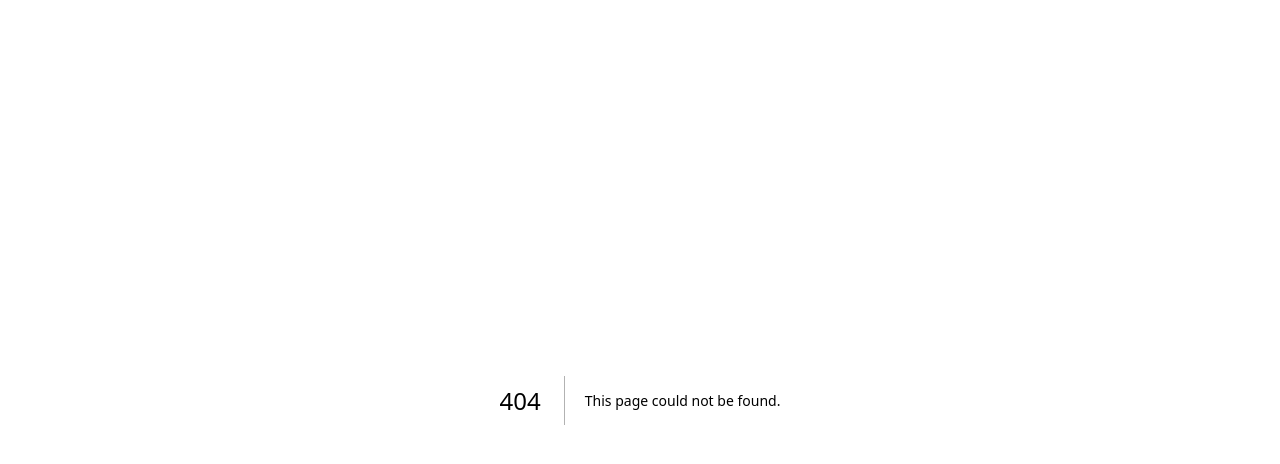
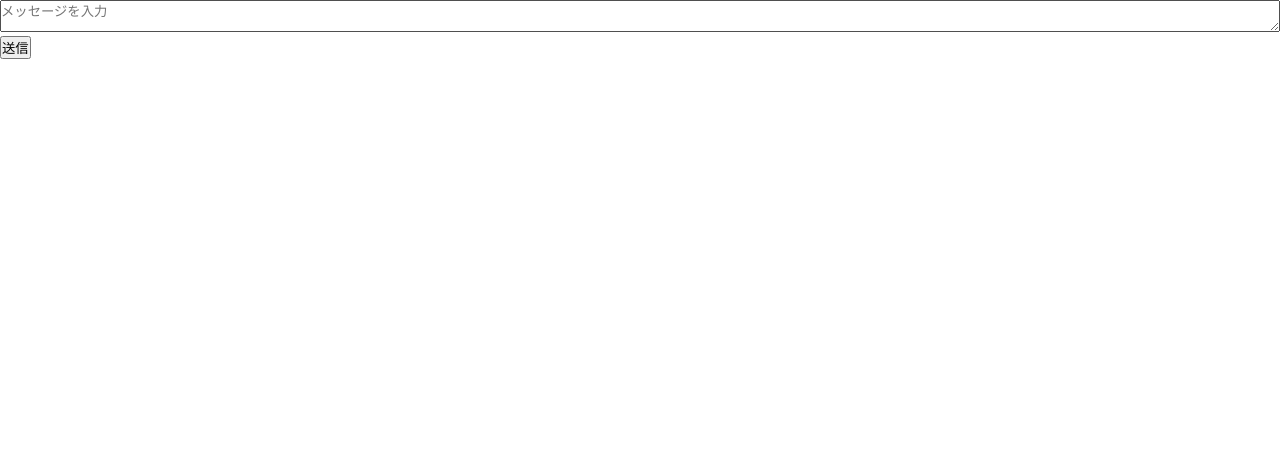
Before and after one commit to Shu1F/intern-match-app, a Next.js app in the folder front-end/: page /profiles/1/messages in a window 1280 px wide. Before the commit this address had no page. Shown: the top 464 px of the page. Built offline with nearby package versions, Linux system fonts and the light colour scheme.

Commit message:
メッセージ送信機能の実装完了

```diff
--- a/front-end/src/app/page.tsx
+++ b/front-end/src/app/page.tsx
@@ -11,7 +11,7 @@ export default function Home() {
       </div>
       <div>
         学生の方はこちら
-        <Link href="/signup/studeny">Sign Up</Link>
+        <Link href="/signup/student">Sign Up</Link>
         <Link href="/signin/student">Sign In</Link>
       </div>
     </>
--- /dev/null
+++ b/front-end/src/app/profiles/[id]/messages/page.tsx
@@ -0,0 +1,68 @@
+"use client";
+
+import React, { ChangeEvent, FormEvent, useState } from "react";
+import { useRouter, useParams } from "next/navigation";
+
+// type messageType = {
+//   body: string;
+//   sender_id: number;
+// };
+
+const MessagePage = () => {
+  const [body, setBody] = useState("");
+  const router = useRouter();
+  const { id } = useParams();
+
+  const handleSubmit = async (e: FormEvent) => {
+    e.preventDefault();
+    const token = localStorage.getItem("token");
+    if (!token) {
+      console.error("トークンがありません。");
+      return;
+    }
+
+    try {
+      console.log("fetchを始めます。");
+      const res = await fetch(`http://localhost:3001/api/v1/messages`, {
+        method: "POST",
+        headers: {
+          "Content-Type": "application/json",
+          Authorization: `Bearer ${token}`,
+        },
+        body: JSON.stringify({
+          message: {
+            receiver_id: Number(id),
+            body: body,
+          },
+        }),
+      });
+      console.log("fetchしました。");
+      if (!res.ok) {
+        throw new Error("情報の取得に失敗しました。");
+      } else {
+        alert("メッセージを送信しました。");
+        router.push("/profiles");
+      }
+    } catch (err) {
+      console.error(err);
+      alert("メッセージの送信に失敗しました。");
+    }
+  };
+
+  return (
+    <div>
+      <form onSubmit={handleSubmit}>
+        <textarea
+          onChange={(e) => setBody(e.target.value)}
+          placeholder="メッセージを入力"
+          required
+          style={{ width: "100%" }}
+          value={body}
+        />
+        <button type="submit">送信</button>
+      </form>
+    </div>
+  );
+};
+
+export default MessagePage;
--- a/front-end/src/app/profiles/page.tsx
+++ b/front-end/src/app/profiles/page.tsx
@@ -2,6 +2,7 @@
 import React, { useEffect, useState } from "react";
 import { profileType } from "../types/profileType";
 import { useRouter } from "next/navigation";
+import Link from "next/link";
 
 const ProfileListPage = () => {
   const [profiles, setProfiles] = useState<profileType[]>([]);
@@ -50,6 +51,9 @@ const ProfileListPage = () => {
           <div key={profileContent.id}>
             <h2>{profileContent.name}</h2>
             <p>{profileContent.university}</p>
+            <Link href={`profiles/${profileContent.id}/messages`}>
+              メッセージを送信する
+            </Link>
           </div>
         ))
       )}
```
Also changed, not shown: front-end/src/app/messages/[id]/page.tsx (deleted, +0 -13 lines), 1 other file (tests, documents, lock files or other folders).
